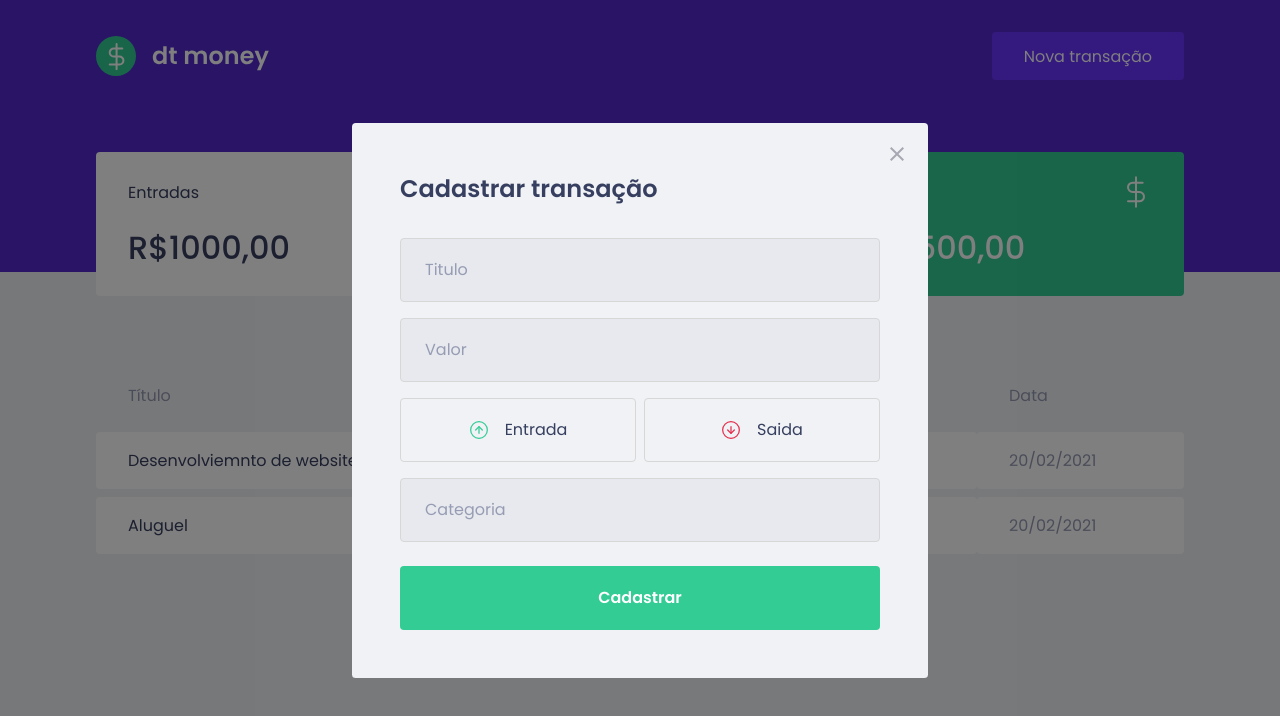
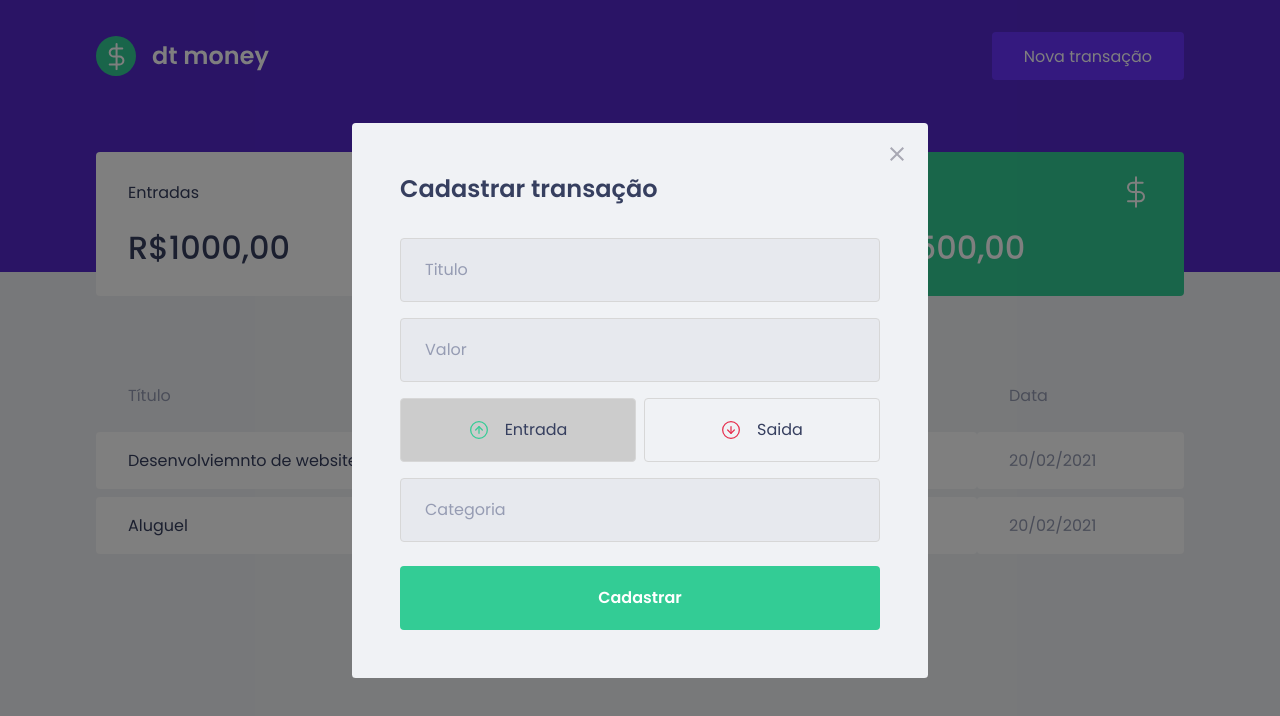
Before and after one commit to verissimo-sn/ignite-reactjs-ch02-dtmoney, a React (Create React App) app: page / in a window 1280 px wide. Both pictures are taken after a click on the button "Nova transação". Shown: the top 716 px of the page. Built offline with nearby package versions, Linux system fonts and the light colour scheme; no server answers; what miragejs would draw is missing.

Commit message:
feat: add active property on RadioBox button

```diff
--- a/src/components/NewTransactionModal/index.tsx
+++ b/src/components/NewTransactionModal/index.tsx
@@ -1,10 +1,11 @@
+import { useState } from 'react';
 import Modal from 'react-modal';
 
 import closeModalImg from '../../assets/close.svg';
 import incomeImg from '../../assets/income.svg';
 import outcomeImg from '../../assets/outcome.svg';
 
-import { Container, TransactionTypeContainer } from './styles';
+import { Container, TransactionTypeContainer, RadioBox } from './styles';
 
 interface NewTransactionModalProps {
   isOpen: boolean;
@@ -12,6 +13,8 @@
 }
 
 export const NewTransactionModal = ({ isOpen, onRequestClose }: NewTransactionModalProps) => {
+  const [type, setType] = useState('deposit');
+
   return (
     <Modal
         isOpen={isOpen}
@@ -41,19 +44,23 @@
           />
 
           <TransactionTypeContainer>
-            <button
+            <RadioBox
               type="button"
+              onClick={() => setType('deposit')}
+              isActive={type === 'deposit'}
             >
               <img src={incomeImg} alt="Entrada"/>
               <span>Entrada</span>
-            </button>
+            </RadioBox>
 
-            <button
+            <RadioBox
               type="button"
+              onClick={() => setType('withdraw')}
+              isActive={type === 'withdraw'}
             >
               <img src={outcomeImg} alt="Saida"/>
               <span>Saida</span>
-            </button>
+            </RadioBox>
 
           </TransactionTypeContainer>
 
--- a/src/components/NewTransactionModal/styles.ts
+++ b/src/components/NewTransactionModal/styles.ts
@@ -1,5 +1,9 @@
 import styled from 'styled-components';
 import { darken } from 'polished';
+
+interface RadioBoxProps {
+  isActive: boolean;
+}
 
 export const Container = styled.form`
   h2 {
@@ -54,13 +58,14 @@
   display: grid;
   grid-template-columns: 1fr 1fr;
   gap: 0.5rem;
+`;
 
-  button {
+export const RadioBox = styled.button<RadioBoxProps>`
   height: 4rem;
   border: 1px solid #d7d7d7;
   border-radius: 0.25rem;
 
-    background: transparent;
+  background: ${({ isActive }) => isActive ? '#ccc' : 'transparent'};
 
   display: flex;
   align-items: center;
@@ -83,5 +88,4 @@
     font-size: 1rem;
     color: var(--text-title);
   }
-  }
 `;
```
Lines whose indentation alone changed are shown as unchanged.
